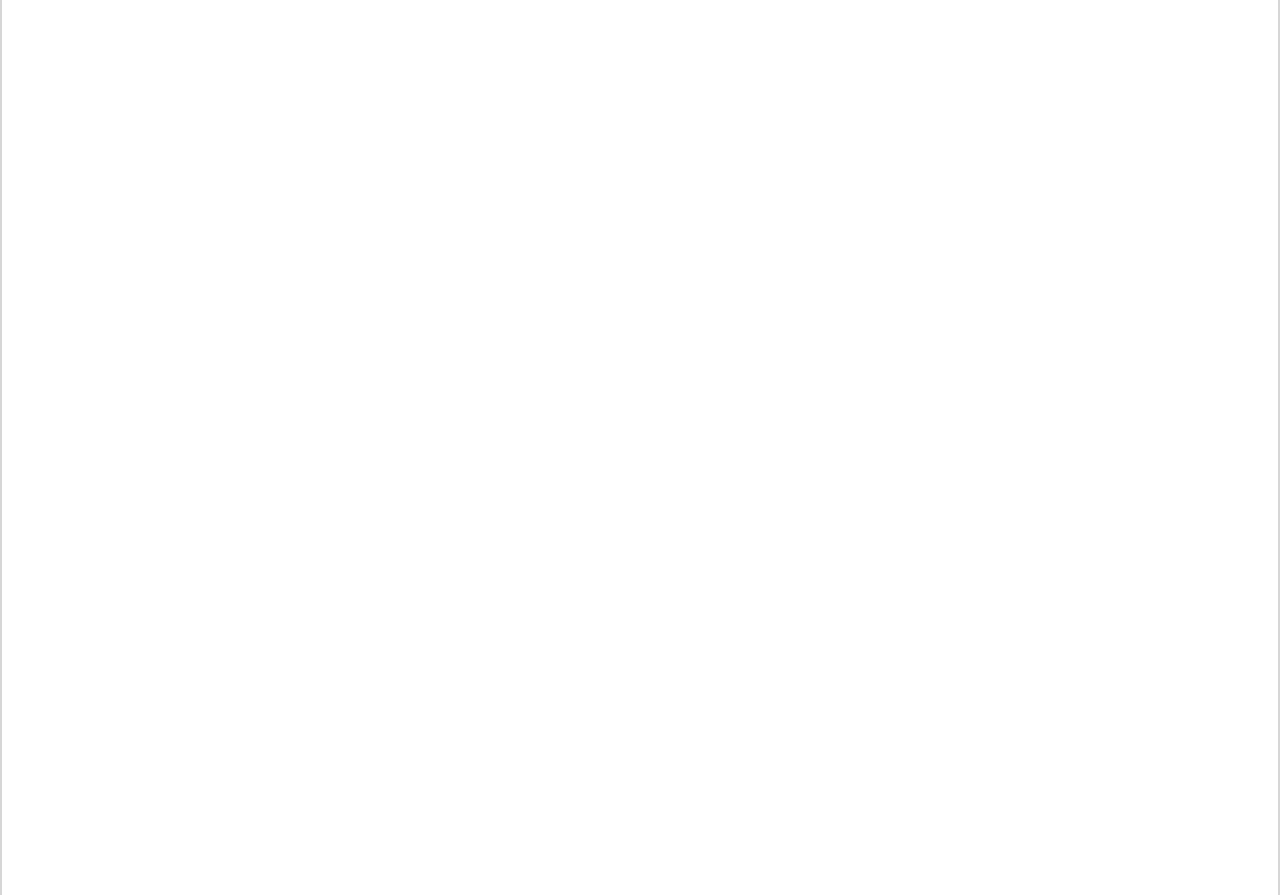
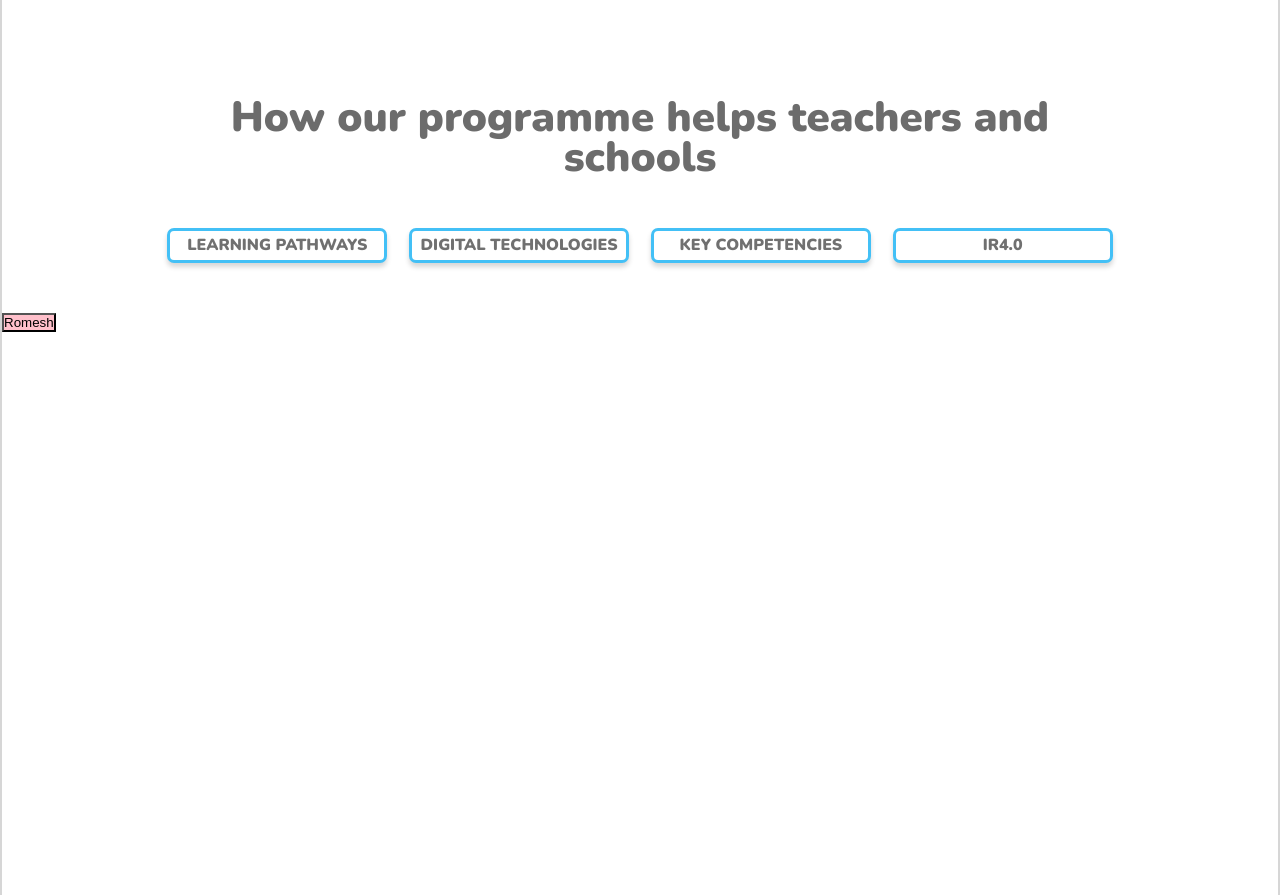
Before and after one commit to romeshl/MissionReadyHQ-Final-Project-LevelUpWorks-Frontend, a React (Vite) app: page / in a window 1280 px wide. Shown: the part 1516-2411 px from the top of the page. Built offline with nearby package versions, Linux system fonts and the light colour scheme.

Commit message:
Home Page -> Body, Section 3. Started working on it. About 70% more to go.

```diff
--- /dev/null
+++ b/src/Home-Components/Home-Body-Components/HomeBodySection3.jsx
@@ -0,0 +1,39 @@
+import Style from "./HomeBodySection3.module.css";
+import { useState } from 'react';
+
+
+export default function HomeBodySection3() {
+
+    const pink = Style.textStyle;
+    const blue = Style.textStyle2;
+
+    const [buttonStyle, setButtonCss] = useState(pink);
+
+    const buttonTexts = ["LEARNING PATHWAYS", "DIGITAL TECHNOLOGIES", "KEY COMPETENCIES", "IR4.0"];
+
+    function setStyle() {
+        if (buttonStyle === pink) {
+            setButtonCss(blue);
+        }
+        else {
+            setButtonCss(pink);
+        }
+        console.log(buttonStyle);
+    }
+    return (
+        <>
+            <div className={Style.bodySection3DivTop}>
+                <h2 className={Style.bodySection3TopH2}>How our programme helps teachers and schools</h2>
+                <div className={Style.bodySection3TopButtonsDiv}>
+                    {buttonTexts.map((buttonText) => {
+                        return <button className={Style.bodySection3TopButtons}>{buttonText}</button>
+                    })}
+
+                </div>
+            </div>
+            <div>
+                <button className={buttonStyle} onClick={setStyle}>Romesh</button>
+            </div>
+        </>
+    )
+}
--- /dev/null
+++ b/src/Home-Components/Home-Body-Components/HomeBodySection3.module.css
@@ -0,0 +1,66 @@
+.bodySection3DivTop {
+    display: flex;
+    flex-direction: column;
+    justify-content: center;
+    width: 75%;
+    margin: 50px auto;
+}
+
+.bodySection3TopH2 {
+      font-family: Nunito;
+  font-weight: 900;
+  font-size: 42px;
+  line-height: 95%;
+
+  color: #6c6c6c;
+
+    text-align: center;
+
+    margin-bottom: 50px;
+}
+
+.bodySection3TopButtonsDiv {
+    display: flex;
+    gap: 10px;
+    justify-content: space-around;
+    flex-wrap: wrap;
+    row-gap: 20px;
+}
+
+.bodySection3TopButtons {
+  /* Settings for 'Learn More' button */
+  font-family: Nunito;
+  font-weight: 900;
+  font-size: 16px;
+  color: #707070;
+
+  min-width: 220px;
+  height: 35px;
+
+  background: #ffffff 0% 0% no-repeat padding-box;
+  box-shadow: 0px 4px 5px #00000029;
+  border: 3px solid #43c0f6;
+  border-radius: 7px;
+
+  cursor: pointer;
+}
+
+.bodySection3TopButtons:hover {
+  /* Hover Settings for 'Learn More' button */
+  color: white;
+  background-color: #43c0f6;
+  border: 3px solid #707070;
+}
+
+.bodySection3TopButtons:active {
+  /* Active Settings for 'Learn More' button */
+  color: black;
+}
+
+.textStyle {
+    background-color: pink;
+}
+
+.textStyle2 {
+    background-color: blue;
+}
--- a/src/Home-Components/HomeBody.jsx
+++ b/src/Home-Components/HomeBody.jsx
@@ -1,11 +1,13 @@
 import HomeBodySection1 from "./Home-Body-Components/HomeBodySection1"
 import HomeBodySection2 from "./Home-Body-Components/HomeBodySection2"
+import HomeBodySection3 from "./Home-Body-Components/HomeBodySection3"
 
 export default function HomeBody() {
   return (
     <>
       <HomeBodySection1 />
       <HomeBodySection2 />
+      <HomeBodySection3 />
     </>
   );
 }
```
